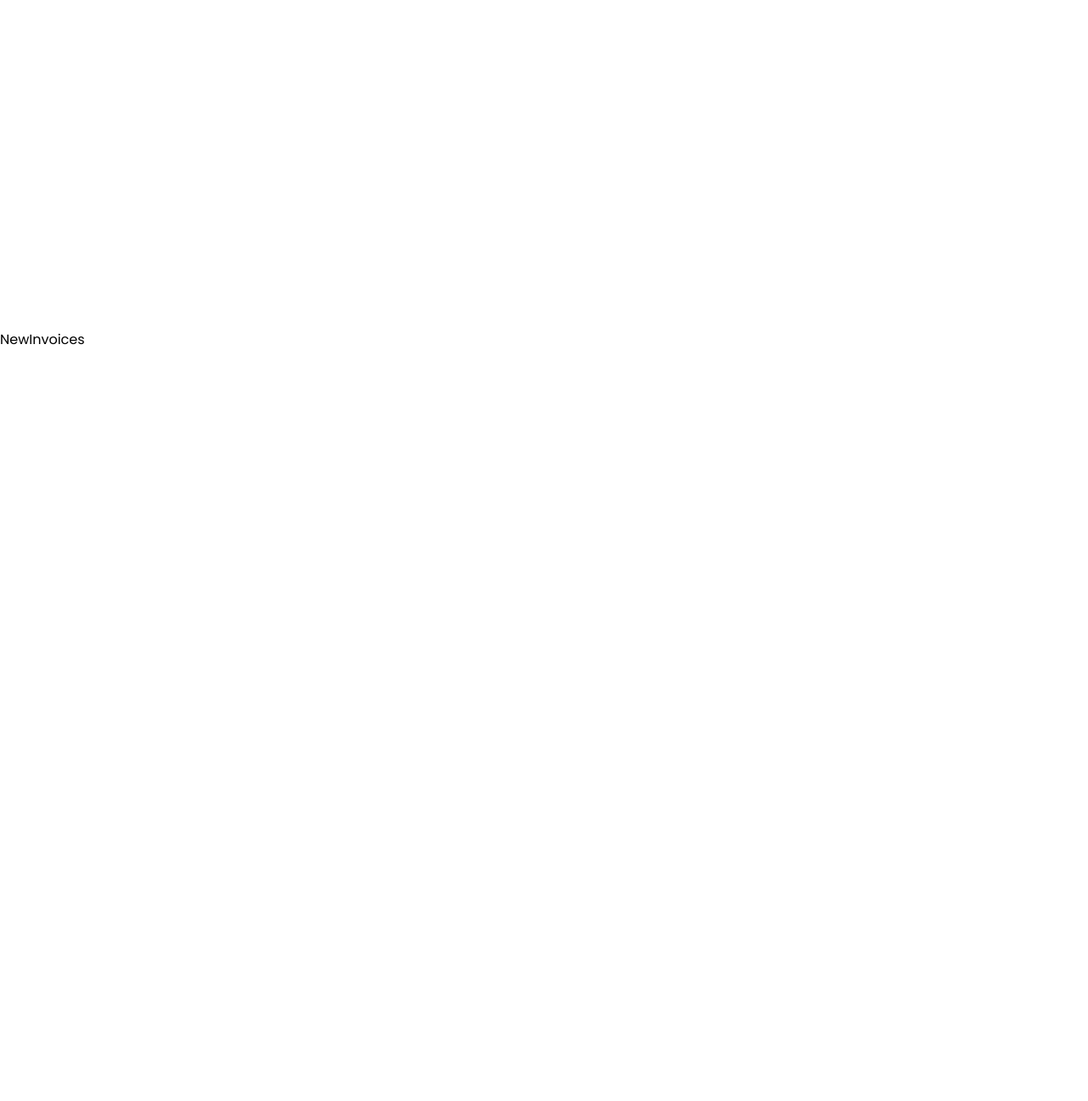
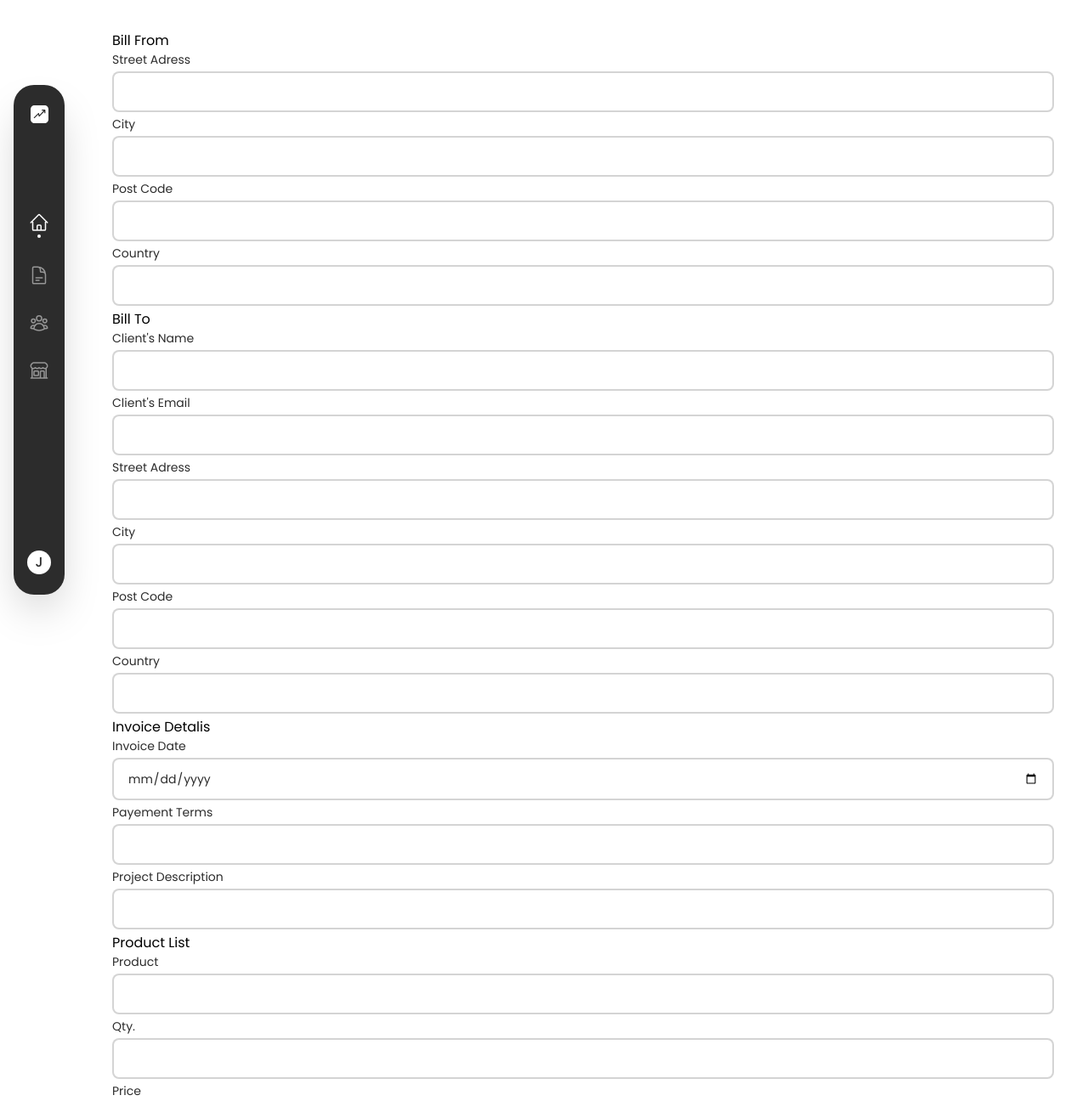
Before and after one commit to n53337/minvoicer, a React (Vite) app: page /invoices/new in a window 1280 px wide. Shown: the top 1296 px of the page at 85% size. Before the commit the page ends 800 px from the top, so only its background shows below. Built offline with nearby package versions, Linux system fonts and the light colour scheme.

Commit message:
Inputs Structure

```diff
--- a/src/components/Invoices/NewInvoiceForm.jsx
+++ /dev/null
@@ -1,5 +0,0 @@
-const NewInvoiceForm = () => {
-  return <div>NewInvoiceForm</div>;
-};
-
-export default NewInvoiceForm;
--- a/src/components/Invoices/ViewInvoice.jsx
+++ b/src/components/Invoices/ViewInvoice.jsx
@@ -1,4 +1,5 @@
 const ViewInvoice = () => {
+  // PDF View
   return <div>ViewInvoice</div>;
 };
 
--- a/src/components/shared/AppNavbar.jsx
+++ b/src/components/shared/AppNavbar.jsx
@@ -12,7 +12,7 @@ const Navbar = ({}) => {
   const nonActiveStyle = "opacity-50 hover:opacity-100 ease-in duration-300";
 
   return (
-    <header className="h-14 w-full md:w-16 md:h-screen f-center my-4 md:my-0 md:mx-4">
+    <header className="h-14 w-full md:w-16 md:h-screen f-center my-4 md:my-0 md:mx-4 fixed md:static ">
       <div className="w-3/4 h-full md:w-full md:h-3/4 bg-brown rounded-3xl shadow-2xl flex md:f-col justify-between items-center px-4 md:py-6">
         <img src={logo} alt="minvoicer logo" className="w-7 md:w-3/4" />
         <nav className="flex md:f-col gap-4 md:gap-8 md:pb-24">
--- a/src/components/shared/AppSkeleton.jsx
+++ b/src/components/shared/AppSkeleton.jsx
@@ -2,25 +2,21 @@ import AppNavbar from "../shared/AppNavbar";
 const AppSkeleton = ({ children, title, utils }) => {
   return (
     <main className="min-w-full h-screen">
-      <section className="w-full h-full bg-brown-100 flex flex-col-reverse md:flex-row">
+      <section className="w-full h-full bg-white flex flex-col-reverse md:flex-row">
         <AppNavbar />
-        <div className="w-full h-full p-3 md:px-6 md:py-12 f-col gap-1">
+        <div className="w-full h-full px-2 py-4 f-col gap-1">
           <aside className="f-between items-center">
             <h2>{title}</h2>
 
             {utils && (
               <div className="flex gap-3">
-                {/* <button className="btn btn-accent">{utils.primary}</button>
-                <button className="btn btn-primary">{utils.secondary}</button> */}
                 {utils.primary}
                 {utils.secondary}
               </div>
             )}
           </aside>
           <div className="w-full h-full p-1 md:p-4">
-            <div className="w-full h-full bg-white border-2 border-brown rounded-2xl px-4">
-              {children}
-            </div>
+            <div className="w-full h-full px-4">{children}</div>
           </div>
         </div>
       </section>
--- a/src/pages/invoices/NewInvoice.jsx
+++ b/src/pages/invoices/NewInvoice.jsx
@@ -1,5 +1,54 @@
+import Input from "../../components/shared/Input";
+import AppSkeleton from "../../components/shared/AppSkeleton";
+
 const NewInvoice = () => {
-  return <div>NewInvoices</div>;
+  return (
+    <AppSkeleton>
+      <form>
+        {/* Data */}
+        <div>
+          {/* Bill From */}
+          <aside>Bill From</aside>
+          <Input type="text" label="Street Adress" />
+          <div>
+            <Input type="text" label="City" />
+            <Input type="text" label="Post Code" />
+            <Input type="text" label="Country" />
+          </div>
+
+          {/* Bill To */}
+          <aside>Bill To</aside>
+
+          <Input type="text" label="Client's Name" />
+          <Input type="email" label="Client's Email" />
+          <Input type="text" label="Street Adress" />
+          <div>
+            <Input type="text" label="City" />
+            <Input type="text" label="Post Code" />
+            <Input type="text" label="Country" />
+          </div>
+        </div>
+
+        {/* Details */}
+        <div>
+          <span>Invoice Detalis</span>
+          <div>
+            <Input type="date" label="Invoice Date" />
+            <Input type="select" label="Payement Terms" />
+          </div>
+          <Input type="text" label="Project Description" />
+          <span>Product List</span>
+          <div>
+            <Input type="select" label="Product" />
+            <Input type="number" label="Qty." />
+            <Input type="number" label="Price" />
+            <Input type="text" label="Total" />
+          </div>
+          <div>Add New Product</div>
+        </div>
+      </form>
+    </AppSkeleton>
+  );
 };
 
 export default NewInvoice;
```
